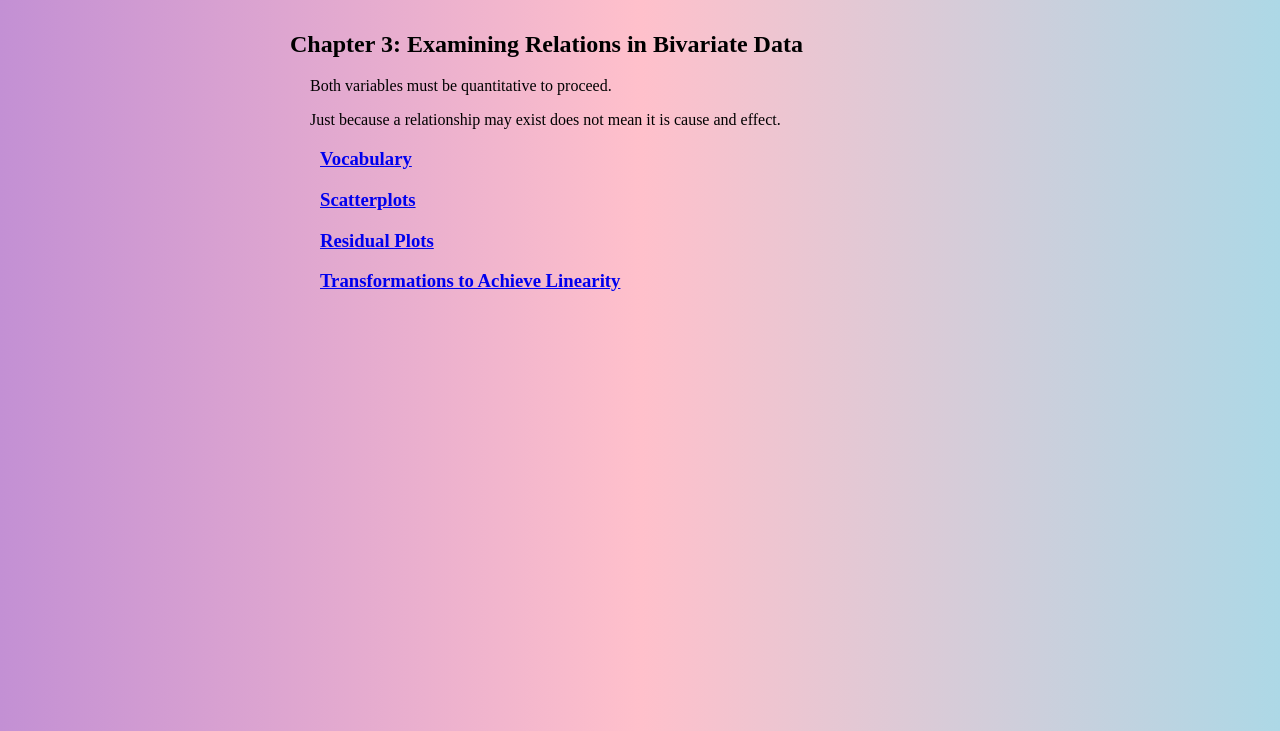
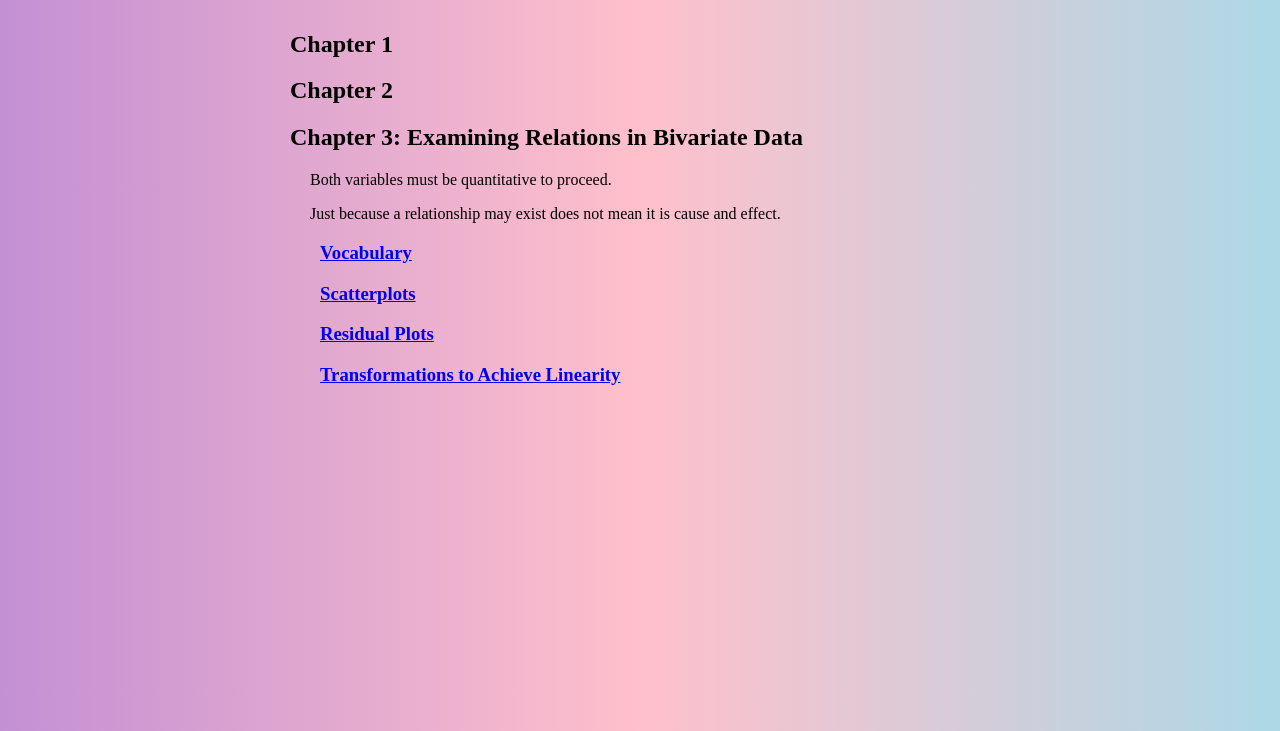
Before and after one commit to lara264/legitimateWebsite, a plain HTML site: page index.html in a window 1280 px wide. Shown: the part 69-800 px from the top of the page. Drawn offline with Linux system fonts and the light colour scheme.

Commit message:
just added Ch1 & Ch2 placeholders

```diff
--- a/index.html
+++ b/index.html
@@ -9,19 +9,20 @@
 
 <body>
     <h1>AP Statistics</h1>
+    <h2> Chapter 1 </h2>
+
+    <h2> Chapter 2 </h2>
+
     <h2>Chapter 3: Examining Relations in Bivariate Data</h2>
-    <p> &nbsp;&nbsp;&nbsp;&nbsp; Both variables must be quantitative to proceed.
-    </p>
-    <p> &nbsp;&nbsp;&nbsp;&nbsp; Just because a relationship may exist does not mean it is cause and effect.
-    </p>
+        <p> &nbsp;&nbsp;&nbsp;&nbsp; Both variables must be quantitative to proceed. </p>
+        <p> &nbsp;&nbsp;&nbsp;&nbsp; Just because a relationship may exist does not mean it is cause and effect. </p>
+        <h3><a href="vocabulary.html">Vocabulary</a></h3>
+        <h3><a href="scatterplots.html">Scatterplots</a></h3>
+        <h3><a href="residualPlots.html">Residual Plots</a></h3>
+        <h3><a href="transformationsToAchieveLinearity.html">Transformations to Achieve Linearity</a></h3>
 
-    <h3><a href="vocabulary.html">Vocabulary</a></h3>
 
-    <h3><a href="scatterplots.html">Scatterplots</a></h3>
 
-    <h3><a href="residualPlots.html">Residual Plots</a></h3>
-
-    <h3><a href="transformationsToAchieveLinearity.html">Transformations to Achieve Linearity</a></h3>
 
 </body>
 </html>
```
